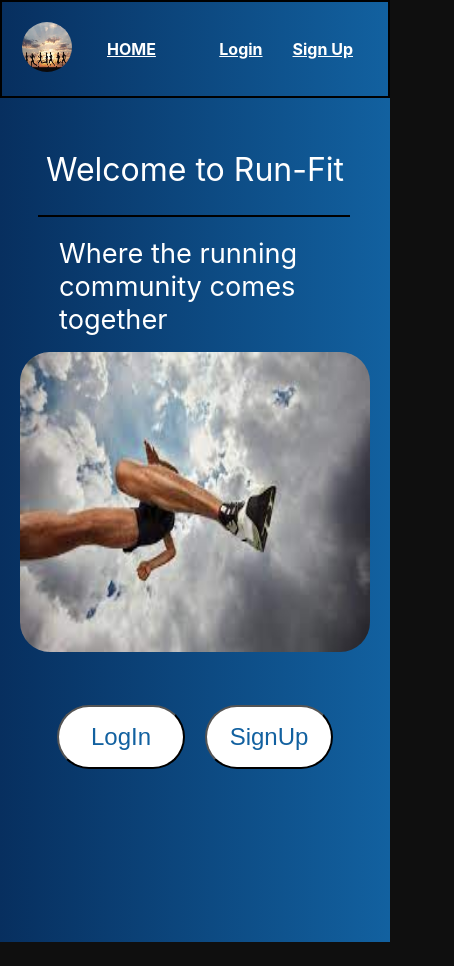
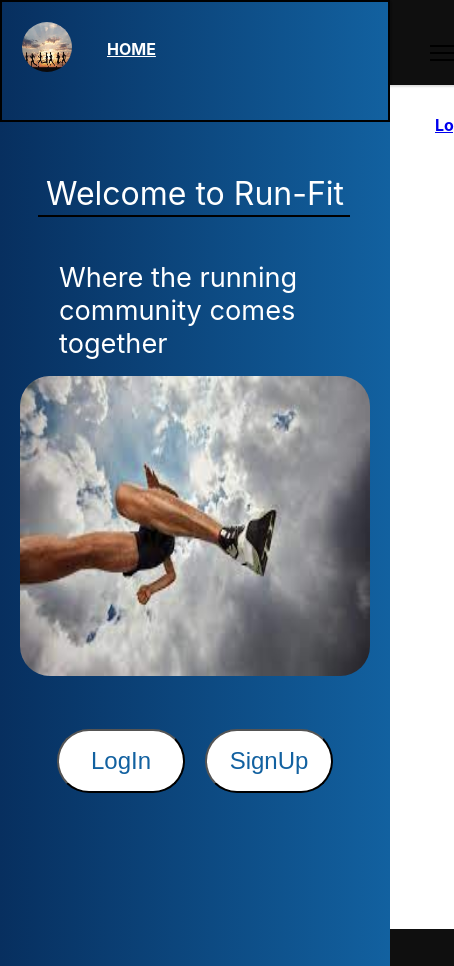
Before and after one commit to chadtarpey615/run-fit, a React (Create React App) app in the folder frontend/: page / in a window 390 px wide. Shown: the whole page, 454 px wide, since content can reach past the window. Before the commit the page ends 942 px from the top, so only its background shows below. Built offline with nearby package versions, Linux system fonts and the light colour scheme.

Commit message:
created a hamburger icon for mobile and still working on display when clicked

```diff
--- a/frontend/src/components/Navbar.js
+++ b/frontend/src/components/Navbar.js
@@ -1,4 +1,4 @@
-import React, { useEffect } from 'react'
+import React, { useState, useEffect } from 'react'
 import { Link } from "react-router-dom"
 import { useDispatch, useSelector } from "react-redux"
 import { logout } from "../actions/userActions"
@@ -6,12 +6,20 @@ import logo from "../style/images.jpeg"
 import "../style/navbar.css"
 
 const Navbar = () => {
+
     const dispatch = useDispatch()
     const userLogin = useSelector(state => state.userLogin)
     const { userInfo } = userLogin
 
     const logoutHandler = () => {
         dispatch(logout())
+    }
+
+    const openMenu = () => {
+        const menu = document.querySelector(".hamburger")
+        const icons = document.querySelector(".mobile-menu")
+        menu.classList.toggle("open")
+        icons.classList.remove("hidden")
     }
 
     // useEffect(() => {
@@ -31,11 +39,12 @@ const Navbar = () => {
 
                         <ul className="navbar-left">
                             <li>Welcome {userInfo.data.name || "User"}</li>
-                            <li><Link className="link" to="/calendar">Home</Link></li>
+                            {/* <li><Link className="link" to="/calendar">Home</Link></li> */}
                         </ul>
 
 
                         <ul className="navbar-right">
+                            <li><Link className="link" to="/calendar">Home</Link></li>
 
                             <li onClick={logoutHandler}><Link className="link" to="/login">Logout</Link></li>
                         </ul>
@@ -57,7 +66,18 @@ const Navbar = () => {
                     </div>
                 }
 
+                <div onClick={openMenu} className="hamburger">
+                    <span className="top"></span>
+                    <span className="middle"></span>
+                    <span className="bottom"></span>
+                </div>
+                <div className="mobile-menu hidden" id="menu">
+                    <ul>
+                        <li><Link to="/login">Login</Link></li>
+                        <li><Link to="/register">Sign Up</Link></li>
+                    </ul>
 
+                </div>
 
             </nav>
         </>
--- a/frontend/src/style/navbar.css
+++ b/frontend/src/style/navbar.css
@@ -50,6 +50,96 @@ ul {
   margin-left: 20px;
 }
 
+.hamburger {
+  display: none;
+}
+
+.mobile-menu {
+  position: fixed;
+  top: 85px;
+  right: 0;
+  width: 90%;
+  height: 100%;
+  background-color: #fff;
+  color: #000;
+  padding: 30px;
+  box-shadow: inset 0 4px 3px -3px rgb(0 0 0 / 10%),
+    inset 0 4px 2px -2px rgb(0 0 0 / 7%);
+  transition: all 0.3s;
+}
+
+.hamburger {
+  cursor: pointer;
+  width: 24px;
+  height: 24px;
+  position: relative;
+  background: none;
+  border: none;
+  z-index: 10;
+  transition: all 0.25s;
+  display: block;
+}
+
+.hidden {
+  transform: translateX(100%);
+  /* display: none; */
+}
+
+@media (max-width: 500px) {
+  /* .hamburger {
+    cursor: pointer;
+    width: 24px;
+    height: 24px;
+    position: relative;
+    background: none;
+    border: none;
+    z-index: 10;
+    transition: all 0.25s;
+    display: block;
+  } */
+
+  .hidden {
+    /* transform: translateX(100%); */
+    display: block;
+  }
+
+  .top,
+  .middle,
+  .bottom {
+    position: absolute;
+    top: -130%;
+    left: 1700%;
+    width: 24px;
+    height: 2px;
+    background: #000;
+    transform: rotate(0);
+    transition: all 0.5s;
+  }
+
+  .middle {
+    transform: translateY(7px);
+  }
+
+  .bottom {
+    transform: translateY(14px);
+  }
+
+  .open .top {
+    transform: rotate(45deg) translateY(6px) translateX(6px);
+  }
+
+  .open .middle {
+    display: none;
+  }
+  .open .bottom {
+    transform: rotate(-45deg) translateY(6px) translateX(-6px);
+  }
+
+  .navbar .navbar-right {
+    display: none;
+  }
+}
+
 /* li {
   list-style: none;
 }
```
